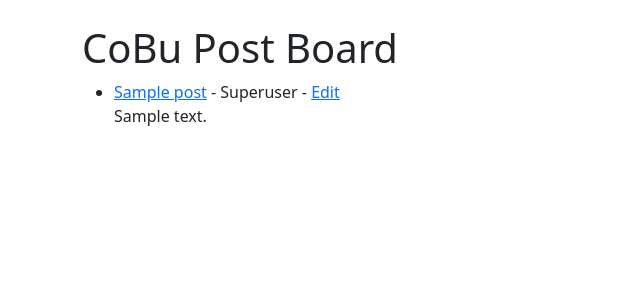
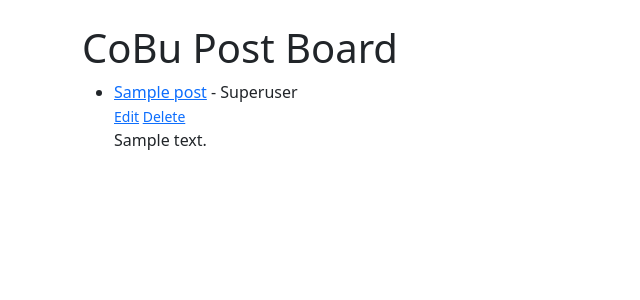
Before and after one commit to CodingbyDan/CoBu_v2, a Django app: page / in a window 1280 px wide. Shown: the part 56-356 px from the top of the page, without its empty margins (0-640 px from the left). Run offline with Django 5.2, Linux system fonts and the light colour scheme; data comes from the database, SQL or seed files in the repository; tables that the repository leaves empty hold one stand-in row (values such as "Sample post").

Commit message:
Add delete button and function

```diff
--- a/CoBu_post/templates/home.html
+++ b/CoBu_post/templates/home.html
@@ -7,7 +7,8 @@
 
 <ul>
 {% for post in object_list %}
-    <li><a href="{% url 'post-details' post.pk%}">{{ post.title }}</a> - {{ post.author }} - <a href="{% url 'update_post' post.pk%}">Edit</a><br/>
+    <li><a href="{% url 'post-details' post.pk%}">{{ post.title }}</a> - {{ post.author }}<br>
+        <small><a href="{% url 'update_post' post.pk%}">Edit</a>  <a href="{% url 'delete_post' post.pk%}">Delete</a></small><br>
     {{ post.body }}</li>
 {% endfor %}
 </ul>
--- a/CoBu_post/templates/post_details.html
+++ b/CoBu_post/templates/post_details.html
@@ -5,7 +5,7 @@
 {% block content %}
 
 <h1>{{ post.title }}</h1>
-<small>By: {{ post.author.username }} - <a href="{% url 'update_post' post.pk%}">Edit</a></small><br>
+<small>By: {{ post.author.username }} - <a href="{% url 'update_post' post.pk%}">Edit</a>  <a href="{% url 'delete_post' post.pk%}">Delete</a></small>
 <hr>
 <br/>
 {{ post.body }}
--- a/CoBu_post/templates/update_post.html
+++ b/CoBu_post/templates/update_post.html
@@ -5,11 +5,11 @@
 
 <h1>Edit your post</h1>
 <br>
-<div></div>
+<div>
     <form method="POST">
         {% csrf_token %}
         {{ form.as_p }}
-        <button class="btn btn-primary">Post</button>
+        <button class="btn btn-primary">Edit</button>
     </form>
 </div>
 {% endblock %}
--- a/CoBu_post/urls.py
+++ b/CoBu_post/urls.py
@@ -1,4 +1,4 @@
-from .views import HomeView, ArticleDetailView, AddPostView, UpdatePostView
+from .views import HomeView, ArticleDetailView, AddPostView, UpdatePostView, DeletePostView
 from django.urls import path
 
 urlpatterns = [
@@ -6,4 +6,5 @@ urlpatterns = [
     path('article/<int:pk>', ArticleDetailView.as_view(), name='post-details'),
     path('add_post/', AddPostView.as_view(), name='add_post'),
     path('article/edit/<int:pk>', UpdatePostView.as_view(), name="update_post"),
+    path('article/<int:pk>/remove', DeletePostView.as_view(), name="delete_post"),
 ]
--- a/CoBu_post/views.py
+++ b/CoBu_post/views.py
@@ -1,7 +1,8 @@
 from django.shortcuts import render
-from django.views.generic import TemplateView, ListView, DetailView, CreateView, UpdateView
+from django.views.generic import TemplateView, ListView, DetailView, CreateView, UpdateView, DeleteView
 from .models import Post
 from .forms import PostForm, EditForm
+from django.urls import reverse_lazy
 
 # Create your views here.
 # def home(request):
@@ -10,6 +11,7 @@ from .forms import PostForm, EditForm
 class HomeView(ListView):
     model = Post
     template_name = 'home.html'
+    #ordering = ['-id']
 
 
 class ArticleDetailView(DetailView):
@@ -29,3 +31,9 @@ class UpdatePostView(UpdateView):
     form_class = EditForm
     template_name = 'update_post.html'
     # fields = ['title', 'title_tag', 'body']
+
+
+class DeletePostView(DeleteView):
+    model = Post
+    template_name = 'delete_post.html'
+    success_url = reverse_lazy('home')
```
Also changed, not shown: CoBu_post/templates/delete_post.html (added, +18 -0 lines).
